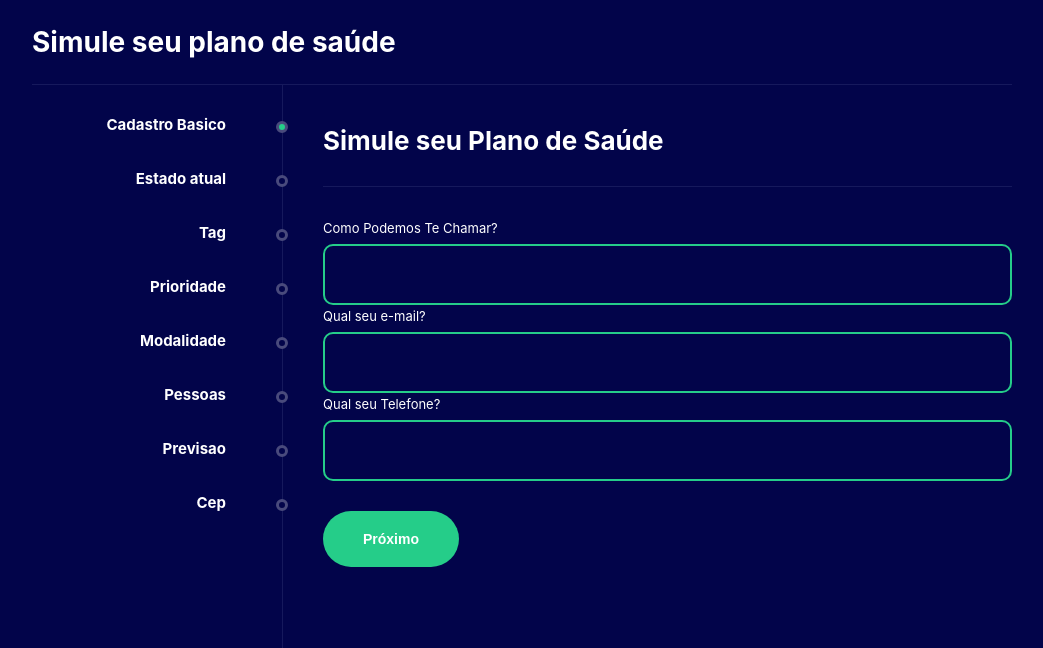
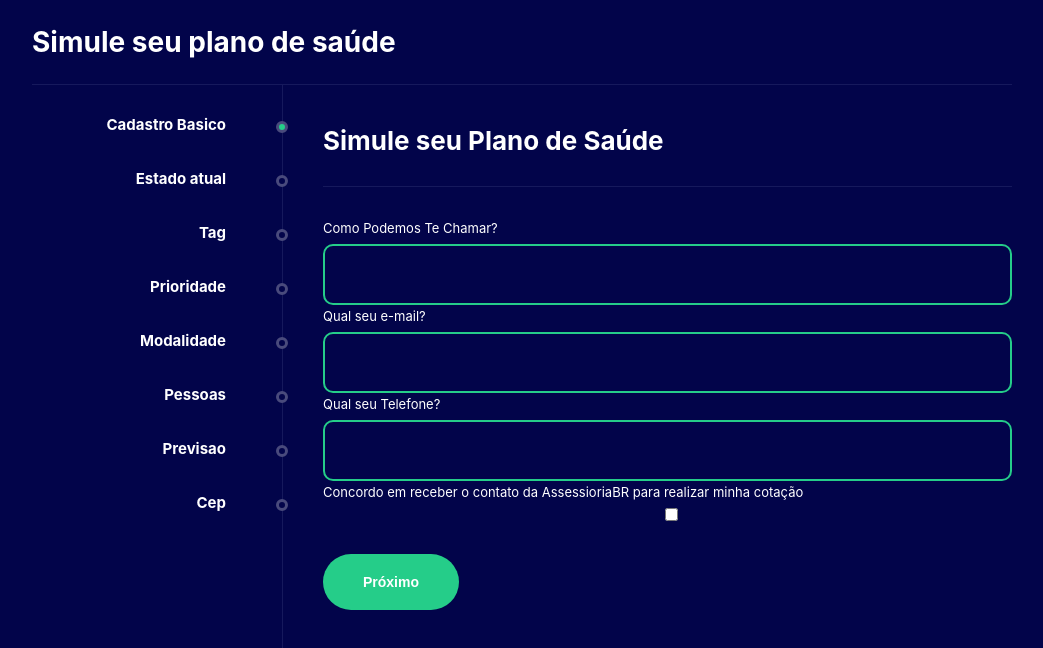
Before and after one commit to CotadorDePlanos/qualifier, a React (Create React App) app: page / in a window 1280 px wide. Shown: the top 648 px of the page, without its empty margins (118-1161 px from the left). Built offline with nearby package versions, Linux system fonts and the light colour scheme.

Commit message:
should message

```diff
--- a/src/contexts/FormContext.tsx
+++ b/src/contexts/FormContext.tsx
@@ -6,6 +6,7 @@ type State = {
     name: string;
     email: string;
     phone: string;
+    message: boolean;
     modality: 'CPF' | 'CNPJ';
     hasPlan: 'ALREADY'| 'BENEFITS' | 'PARTICULAR' |'DONT';
     operatorName?: string;
@@ -43,6 +44,7 @@ const initialData: State = {
     name: '',
     email: '',
     phone: '',
+    message: false,
     modality: 'CPF',
     hasPlan: 'DONT',
     tag: 'PRICE',
@@ -70,6 +72,7 @@ export enum FormActions {
     setName,
     setEmail,
     setPhone,
+    setMessage,
     setModality,
     setHasPlan,
     setOperatorName,
@@ -100,6 +103,8 @@ const formReducer = (state: State, action: Action) => {
             return {...state, email: action.payload};
         case FormActions.setPhone:
             return {...state, phone: action.payload};
+        case FormActions.setMessage:
+            return {...state, message: action.payload};
         case FormActions.setModality:
             return {...state, modality: action.payload};
         case FormActions.setHasPlan:
--- a/src/pages/FormStep1/index.tsx
+++ b/src/pages/FormStep1/index.tsx
@@ -36,10 +36,18 @@ export const FormStep1 = () => {
             payload: e.target.value
         });
     }
+
     const handleChangePhone = (e: ChangeEvent<HTMLInputElement>) => {
         dispatch({
             type: FormActions.setPhone,
             payload: e.target.value
+        });
+    }
+
+    const handleChangeMessage = (e: ChangeEvent<HTMLInputElement>) => {
+        dispatch({
+            type: FormActions.setMessage,
+            payload: e.target.checked
         });
     }
 
@@ -76,6 +84,15 @@ export const FormStep1 = () => {
                     />
                 </label>
 
+                <label>
+                    Concordo em receber o contato da AssessioriaBR para realizar minha cotação
+                    <input
+                        type="checkbox"
+                        checked={state.message}
+                        onChange={handleChangeMessage}
+                    />
+                </label>
+
                 <button onClick={handleNextStep}>Próximo</button>
             </C.Container>
         </Theme>
```
